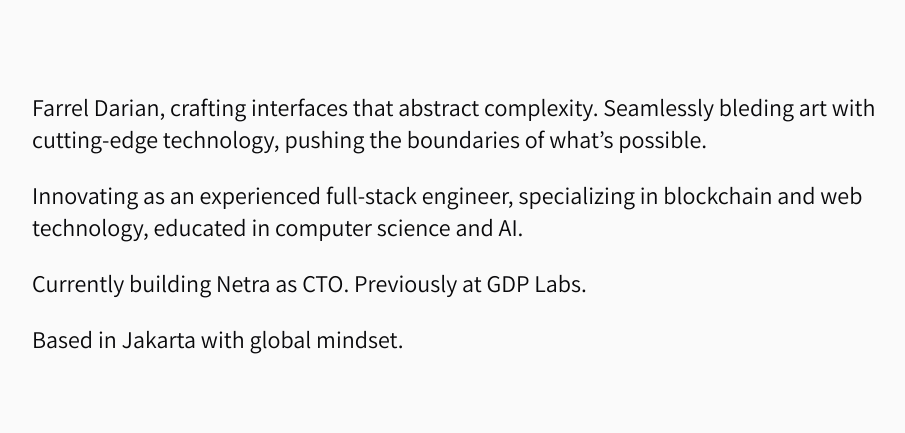
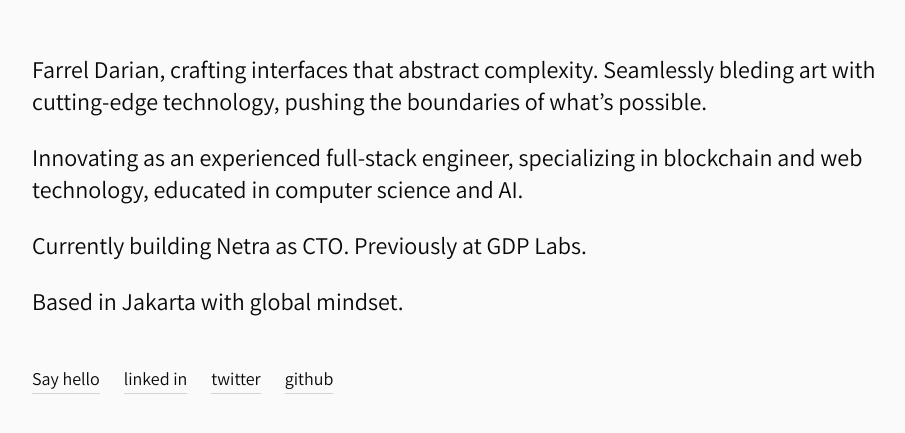
Before and after one commit to farreldarian/farreldarian, a Next.js app: page / in a window 1280 px wide. Shown: the part 177-610 px from the top of the page, without its empty margins (160-1065 px from the left). Built offline with nearby package versions, Linux system fonts and the light colour scheme.

Commit message:
Add links

```diff
--- a/app/page.tsx
+++ b/app/page.tsx
@@ -1,7 +1,9 @@
+import { type AnchorHTMLAttributes } from 'react'
+
 export default function IndexPage() {
   return (
     <main className='min-h-screen grid place-content-center'>
-      <div className='max-w-4xl mx-auto'>
+      <div className='max-w-4xl mx-auto space-y-12'>
         <section className='text-2xl space-y-6'>
           <p>
             Farrel Darian, crafting interfaces that abstract complexity.
@@ -15,7 +17,41 @@ export default function IndexPage() {
           <p>Currently building Netra as CTO. Previously at GDP Labs.</p>
           <p>Based in Jakarta with global mindset.</p>
         </section>
+
+        <section className='flex gap-6 text-lg'>
+          <Link href='mailto:contact@farreldarian.com' external>
+            Say hello
+          </Link>
+          <Link href='https://www.linkedin.com/in/farreldarian/' external>
+            linked in
+          </Link>
+          <Link href='https://twitter.com/farreldarian' external>
+            twitter
+          </Link>
+          <Link href='https://github.com/farreldarian' external>
+            github
+          </Link>
+        </section>
       </div>
     </main>
   )
 }
+
+type LinkProps = AnchorHTMLAttributes<HTMLAnchorElement> & {
+  external?: boolean
+}
+
+function Link({ children, external, ...rest }: LinkProps) {
+  return (
+    <a
+      className='border-b border-zinc-300 hover:border-zinc-950 transition-colors ease-out duration-100'
+      {...(external && {
+        target: '_blank',
+        rel: 'noopener noreferrer',
+      })}
+      {...rest}
+    >
+      {children}
+    </a>
+  )
+}
```
